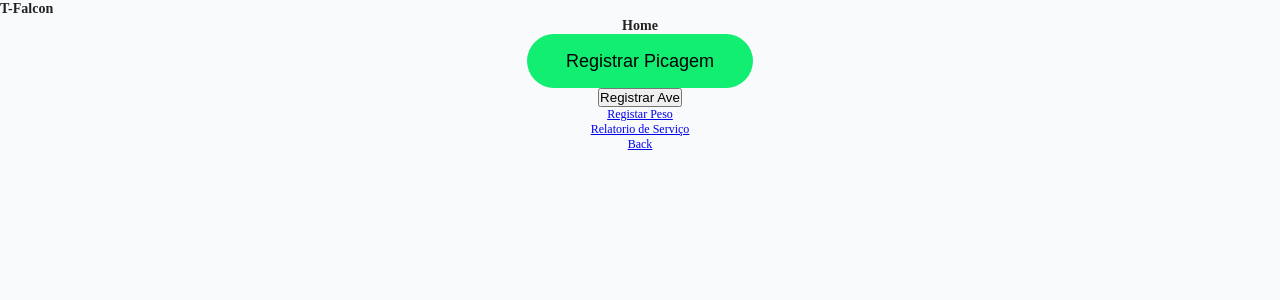
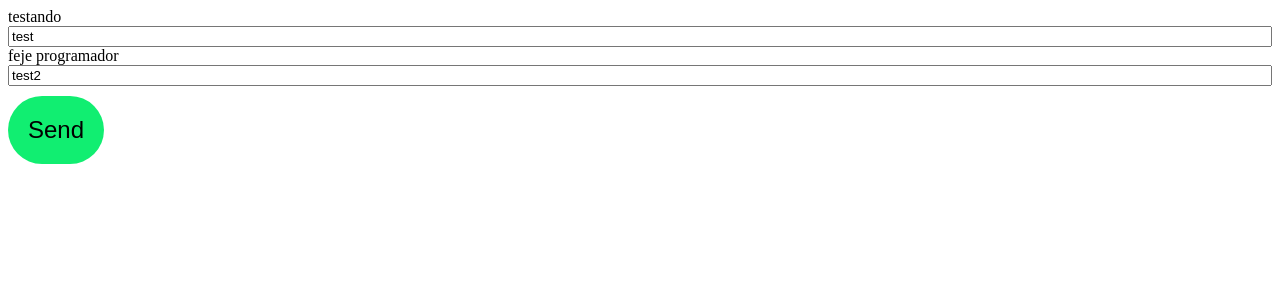
Before and after one commit to gandroide/t-falcon-app, a React (Create React App) app: page / in a window 1280 px wide. Shown: the top 300 px of the page. Built offline with nearby package versions, Linux system fonts and the light colour scheme; a web font is replaced by a local one.

Commit message:
initialize form component

```diff
--- a/src/App.tsx
+++ b/src/App.tsx
@@ -15,6 +15,8 @@ import { Modal } from './components/Modal';
 import { ModalContext } from './context/Modal';
 import { SidePanel } from './components/SidePanel/Index';
 import { SidepanelContext } from './context/Sidepanel';
+import { TForm } from './components/Form';
+import { IInput } from './interfaces';
 
 const App = () => {
   const [isloggedIn, setisloggedIn] = useState<boolean>(true);
@@ -24,6 +26,29 @@ const App = () => {
 
   const { modal } = useContext(ModalContext);
   const { isSidepanelOpen, SidepanelChildren } = useContext(SidepanelContext);
+  const array: IInput[] = [
+    {
+      id: '1',
+      name: 'alejandro',
+      label: 'testando',
+      type: 'text',
+      value: 'test'
+    },
+    {
+      id: '2',
+      name: 'filipe',
+      label: 'feje programador',
+      type: 'text',
+      value: 'test2'
+    }
+  ];
+
+  const onSubmit = (array: IInput[]) => {
+    console.log(array);
+  };
+  if (true) {
+    return <TForm fields={array} onSubmitCallback={onSubmit} />;
+  }
 
   return (
     <ThemeProvider theme={defaultTheme}>
--- a/src/components/Button/style.ts
+++ b/src/components/Button/style.ts
@@ -1,4 +1,4 @@
-import styled from "styled-components";
+import styled from 'styled-components';
 
 export const StyledButton = styled.button`
   background-color: #11ee71;
@@ -9,10 +9,10 @@ export const StyledButton = styled.button`
 
   border: none;
   border-radius: 10rem;
-  padding: 0.5rem 3.25rem;
+  padding: 20px;
+  margin: 10px 0 10px 0;
 
   font-size: 1.5rem;
-  line-height: 3.5rem;
 
   cursor: pointer;
   outline: none;
--- /dev/null
+++ b/src/components/Form/index.tsx
@@ -0,0 +1,43 @@
+import React, { FC, useState } from 'react';
+import reactSelect from 'react-select';
+import { IForm } from '../../interfaces';
+import { Button } from '../Button';
+import { FormContainer } from './style';
+
+export const TForm: FC<IForm> = ({ fields, onSubmitCallback }) => {
+  const [formInputs, setFormInputs] = useState(fields);
+
+  const onChange = (e: React.ChangeEvent<HTMLInputElement>) => {
+    const { value, name } = e.currentTarget;
+    const inputIndex = formInputs.findIndex((element) => element.name === name);
+    formInputs[inputIndex].value = value;
+    setFormInputs([...formInputs]);
+  };
+
+  const onSubmitHandler = (e: React.FormEvent) => {
+    console.log(e);
+    e.preventDefault();
+    onSubmitCallback(formInputs);
+  };
+
+  return (
+    <FormContainer>
+      {formInputs.map((i) => {
+        return (
+          <>
+            <label>{i.label}</label>
+            <input
+              name={i.name}
+              onChange={onChange}
+              type={i.type}
+              value={i.value}
+            />
+          </>
+        );
+      })}
+      <div>
+        <Button onClick={onSubmitHandler}>Send</Button>
+      </div>
+    </FormContainer>
+  );
+};
--- /dev/null
+++ b/src/components/Form/style.ts
@@ -0,0 +1,6 @@
+import styled from 'styled-components';
+
+export const FormContainer = styled.div`
+  display: flex;
+  flex-direction: column;
+`;
--- a/src/context/SelectThemeContext.tsx
+++ /dev/null
@@ -1,51 +0,0 @@
-import React, { createContext, FC, useState } from 'react';
-import { IDataSelect } from '../interfaces';
-
-interface IDataContext {
-  menu: IDataSelect[];
-  onSetContext: (onMenu: IDataSelect[]) => void;
-}
-
-type C = IDataContext | null;
-
-const defaultStateValue = [
-  {
-    salad: '',
-    soup: '',
-    meet: '',
-    fish: '',
-    vegetarian: '',
-  },
-];
-
-export const SelectThemeContext = createContext<C>(null);
-
-export const SelectThemeProvider: FC = ({ children }) => {
-  const [menu, setMenu] = useState(defaultStateValue);
-
-  const onSetContext = (onMenu: IDataSelect[]) => {
-    setMenu(onMenu);
-  };
-  return (
-    <SelectThemeContext.Provider
-      value={{
-        menu,
-        onSetContext,
-      }}
-    >
-      {children}
-    </SelectThemeContext.Provider>
-  );
-};
-
-export default SelectThemeProvider;
-function menu<T>(menu: any, onSetContext: any) {
-  throw new Error('Function not implemented.');
-}
-
-function onSetContext<T>(
-  menu: <T>(menu: any, onSetContext: any) => void,
-  onSetContext: any
-) {
-  throw new Error('Function not implemented.');
-}
```
Also changed, not shown: src/components/form/Form.tsx (deleted, +0 -13 lines), src/interfaces.tsx (+10 -18 lines).
